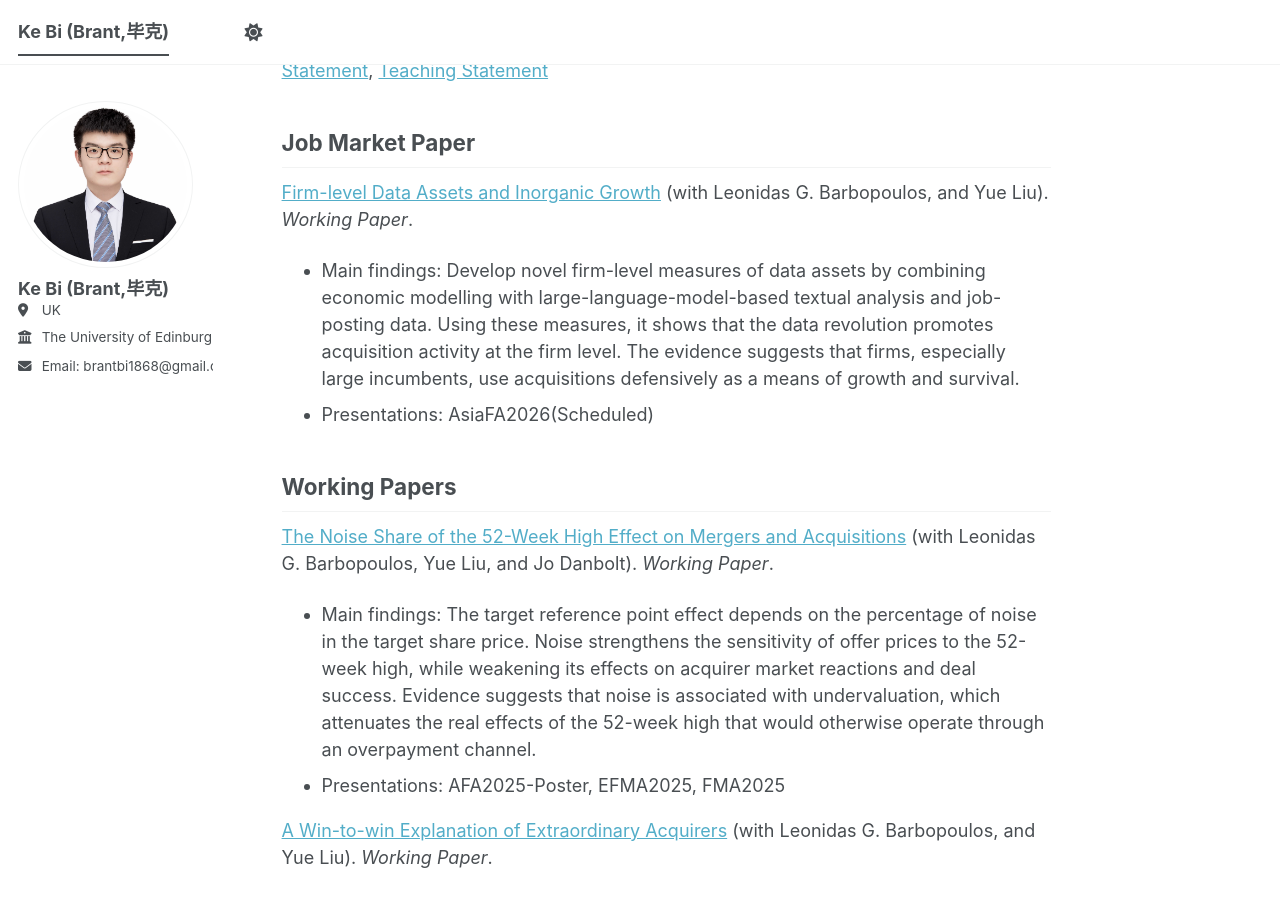
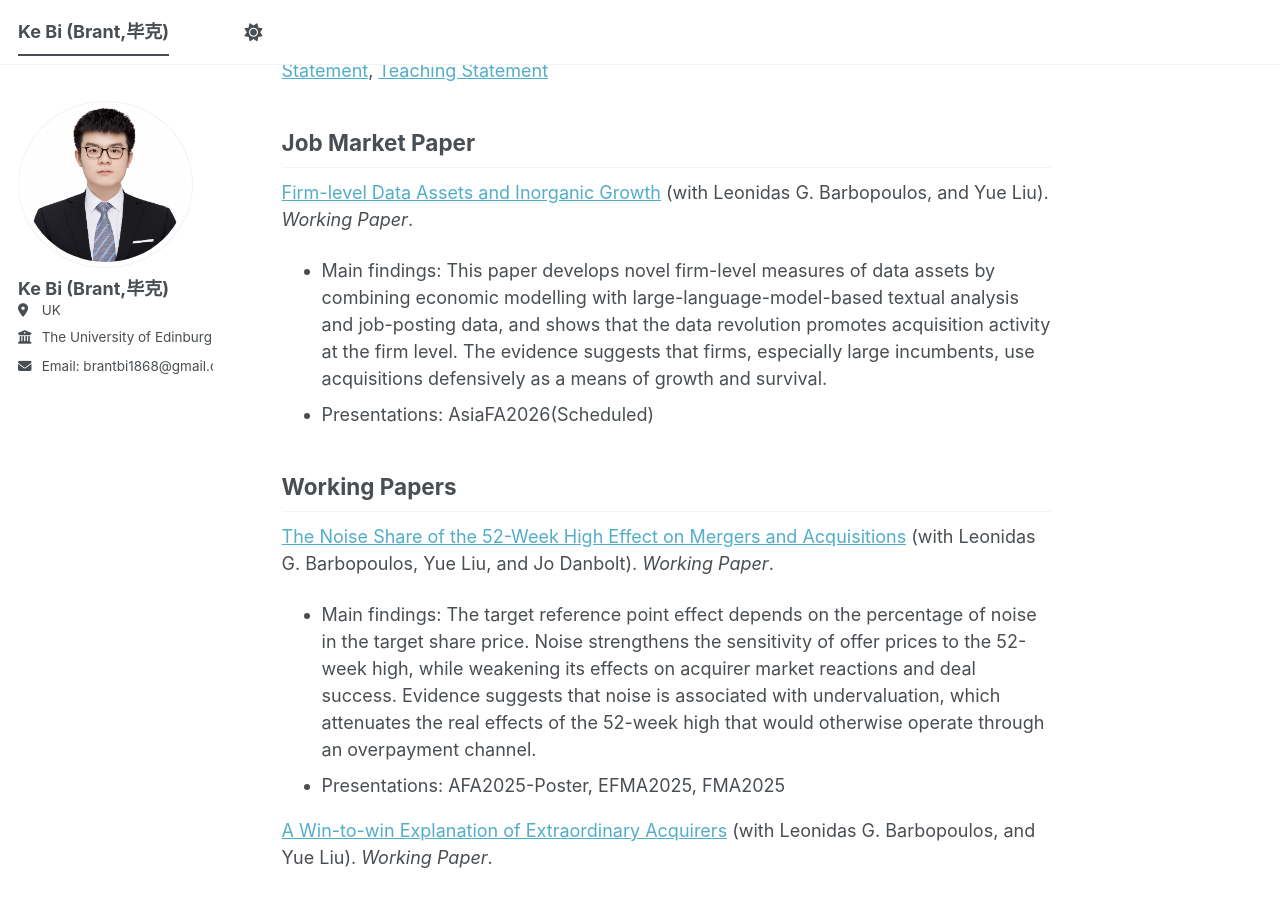
Before and after one commit to brant1868/brant1868.github.io, a Jekyll site: the page built from _pages/about.md, in a window 1280 px wide and 900 px high, scrolled down 581 px. Built offline with Jekyll 4.4.1, drawn with Linux system fonts in a browser that asks for light colours; a script bundle is joined from its source files by our own code; library files that are not in the unit come from our copies.

Commit message:
Update about.md

```diff
--- a/_pages/about.md
+++ b/_pages/about.md
@@ -29,7 +29,7 @@
 Job Market Paper
 ------
 [Firm-level Data Assets and Inorganic Growth](https://drive.google.com/file/d/18_bj7RDudriuxyp20cNe9Nx_aRuuybR3/view?usp=sharing){:target="_blank" } (with Leonidas G. Barbopoulos, and Yue Liu). _Working Paper_.
-- Main findings: Develop novel firm-level measures of data assets by combining economic modelling with large-language-model-based textual analysis and job-posting data. Using these measures, it shows that the data revolution promotes acquisition activity at the firm level. The evidence suggests that firms, especially large incumbents, use acquisitions defensively as a means of growth and survival.
+- Main findings: This paper develops novel firm-level measures of data assets by combining economic modelling with large-language-model-based textual analysis and job-posting data, and shows that the data revolution promotes acquisition activity at the firm level. The evidence suggests that firms, especially large incumbents, use acquisitions defensively as a means of growth and survival.
 - Presentations: AsiaFA2026(Scheduled)
 
 
```
